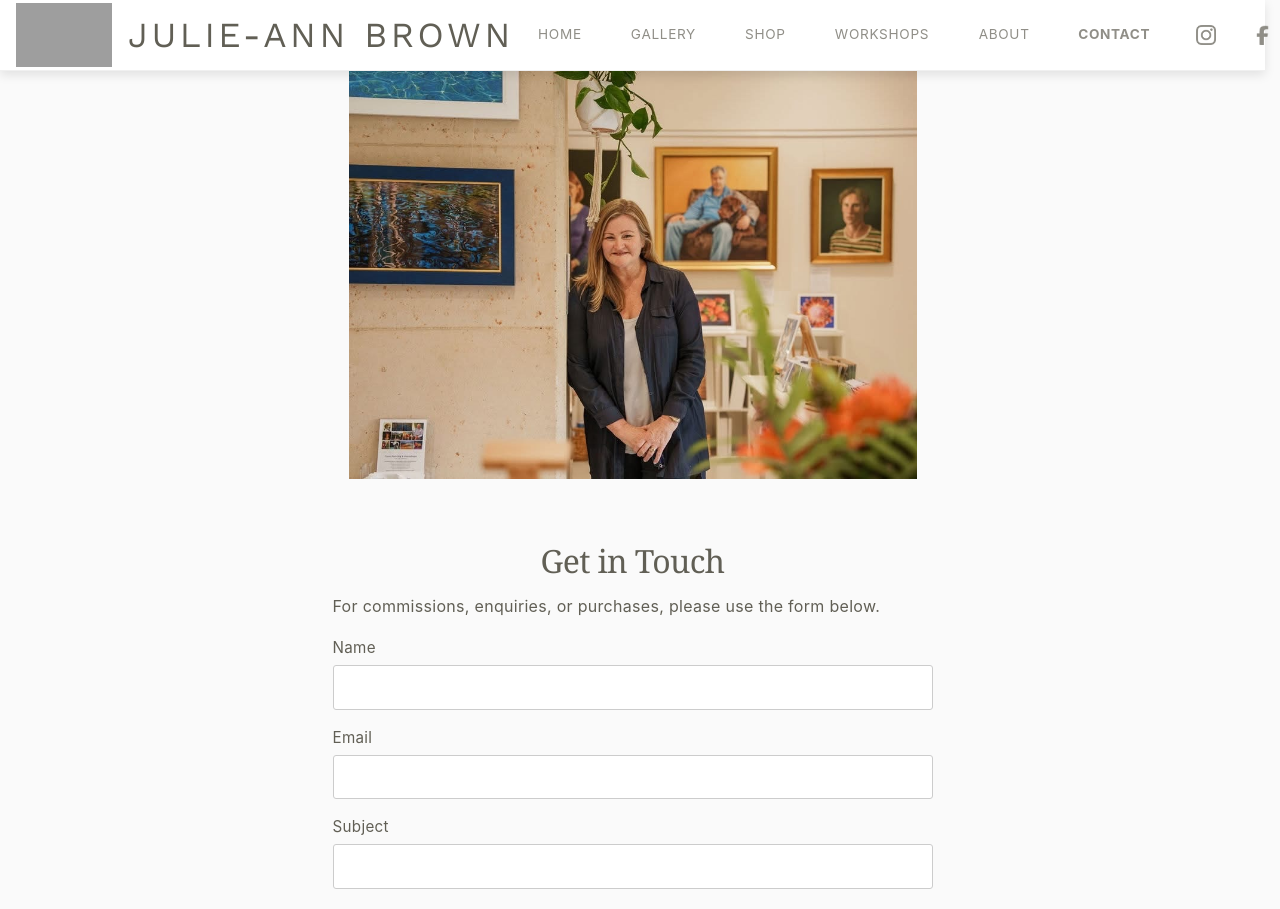
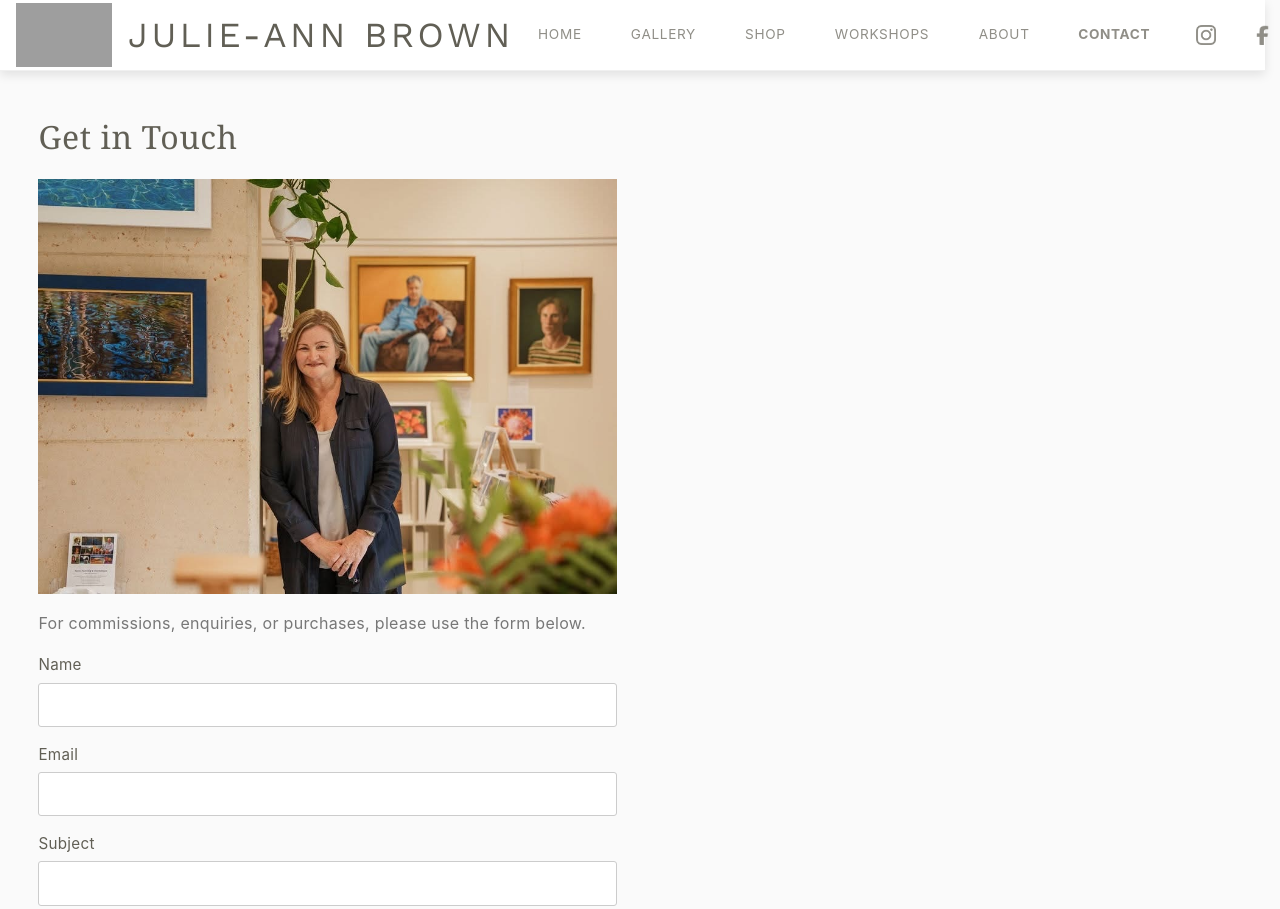
Before and after one commit to callumbrown01/julieannbrown-website, a website: page contact.html in a window 1280 px wide. Shown: the top 909 px of the page. Drawn offline with nearby package versions, Linux system fonts and the light colour scheme; grey boxes are pictures that could not be loaded; a script that the page names is missing.

Commit message:
more updates

```diff
--- a/contact.html
+++ b/contact.html
@@ -47,14 +47,14 @@
   </header>
 
   <main class="contact-page">
-    <div class="contact-content">
+    <div class="contact-layout">
+      <section class="contact-content" aria-labelledby="contact-title">
+        <h1 id="contact-title">Get in Touch</h1>
         <div class="contact-image">
           <img src="images/jules_in_studio.JPG" alt="Julie-Ann Brown in her art studio" />
         </div>
-      <h1 class="page-title">Get in Touch</h1>
         <p>For commissions, enquiries, or purchases, please use the form below.</p>
 
-      <!-- Use Formspree (free, no server needed) -->
         <form action="https://formspree.io/f/YOUR_FORM_ID" method="POST" class="contact-form">
           <label>Name <input type="text" name="name" required /></label>
           <label>Email <input type="email" name="email" required /></label>
@@ -62,6 +62,12 @@
           <label>Message <textarea name="message" rows="6" required></textarea></label>
           <button type="submit" class="btn">Send Message</button>
         </form>
+      </section>
+
+      <section class="instagram-panel">
+        <div class="sk-instagram-feed" data-embed-id="25725472" aria-label="Instagram feed for @julieannbrownartist"></div>
+        <script src="https://widgets.sociablekit.com/instagram-feed/widget.js" defer></script>
+      </section>
     </div>
   </main>
 
--- a/css/style.css
+++ b/css/style.css
@@ -505,7 +505,7 @@ nav {
 
 /* ─── Masonry Gallery Grid ─── */
 .image-grid {
-  column-count: 2;
+  column-count: 3;
   column-gap: 1.5rem;
   column-fill: balance;
   width: 100%;
@@ -633,7 +633,7 @@ main:not(.about-page):not(.contact-page):not(.workshops-container) {
 
 /* ─── Shop ─── */
 .shop-grid {
-  column-count: 2;
+  column-count: 3;
   column-gap: 1.5rem;
   column-fill: balance;
   margin-top: 3rem;
@@ -711,7 +711,7 @@ main:not(.about-page):not(.contact-page):not(.workshops-container) {
 
 @media (max-width: 1400px) {
   .shop-grid {
-    column-count: 2;
+    column-count: 3;
     column-gap: 1.3rem;
   }
 }
@@ -785,19 +785,25 @@ main:not(.about-page):not(.contact-page):not(.workshops-container) {
 
 /* ─── Contact ─── */
 .contact-page {
-  max-width: 100%;
-  margin: 0 rem;
-  padding: 0 2rem;
+  max-width: none;
+  margin: 0;
+  padding: 2rem clamp(1rem, 3vw, 3rem) 4rem;
   animation: slideUp 0.6s ease-out;
 }
 
+.contact-layout {
+  display: grid;
+  grid-template-columns: repeat(2, minmax(0, 1fr));
+  gap: clamp(1rem, 2.4vw, 2.5rem);
+  max-width: 1600px;
+  margin: 0 auto;
+  align-items: stretch;
+}
+
 .contact-image {
   width: 100%;
-  max-width: 951px;
-  margin: 0 auto;
-  padding: 1rem;
-  padding-top: 0;
-  padding-bottom: 0;
+  overflow: hidden;
+  margin: 1rem 0;
 }
 
 .contact-image img {
@@ -807,8 +813,8 @@ main:not(.about-page):not(.contact-page):not(.workshops-container) {
 }
 
 .contact-content {
-  max-width: 600px;
-  margin: 0 auto;
+  min-width: 0;
+  padding: 0.5rem 0;
 }
 
 .contact-page h1 {
@@ -817,12 +823,17 @@ main:not(.about-page):not(.contact-page):not(.workshops-container) {
   font-weight: normal;
 }
 
+.contact-content > p,
+.instagram-panel > p {
+  color: #777;
+  line-height: 1.7;
+}
+
 .contact-form {
   display: flex;
   flex-direction: column;
   margin-top: 1rem;
   gap: 1rem;
-  margin-bottom: 1rem;
 }
 
 .contact-form label {
@@ -847,6 +858,38 @@ main:not(.about-page):not(.contact-page):not(.workshops-container) {
 .contact-form textarea:focus {
   outline: none;
   border-color: #31729b;
+}
+
+.instagram-panel {
+  min-width: 0;
+  padding: 0.5rem 0;
+  display: flex;
+  align-items: center;
+}
+
+.instagram-panel .sk-instagram-feed {
+  width: 100%;
+  min-height: 400px;
+  margin: 0;
+}
+
+@media (max-width: 900px) {
+  .contact-layout {
+    grid-template-columns: 1fr;
+    max-width: 640px;
+  }
+
+  .contact-image {
+    min-height: 0;
+  }
+
+  .contact-image img {
+    height: auto;
+    min-height: 0;
+    max-height: 70vh;
+    aspect-ratio: 4 / 3;
+    object-fit: cover;
+  }
 }
 
 /* ─── Admin ─── */
@@ -1317,7 +1360,6 @@ footer p {
   }
 
   .image-grid {
-    column-count: 3;
     column-gap: 1rem;
   }
 
--- a/data/gallery.json
+++ b/data/gallery.json
@@ -222,7 +222,7 @@
     "src": "https://res.cloudinary.com/fqtug4al/image/upload/v1785381374/gallery/g95goovumo0accxyphyk.jpg",
     "featured": false,
     "categories": [
-      "Creatures, Portrait"
+      "Creatures"
     ]
   },
   {
--- a/data/workshops.json
+++ b/data/workshops.json
@@ -6,7 +6,7 @@
     "time": "10:00 AM",
     "duration": "3 hours",
     "description": "Build the foundational skills to paint with confidence in this full-day Oil Painting workshop for beginners and those wanting to refine and expand their existing skill set.\n\nExploring simple composition and drawing to form the basis of our painting we move on to applying tonal values to create a monochromatic underpainting.\n\nObserving the effects of light on our subject matter we translate value to colour, mixing to explore saturation and hue with attention to temperature and finally, application bringing it all together to arrive at a single session artwork.\n\nA relaxed studio environment with a maximum six participants ensures generous individual guidance along with live demonstrations.\n\nApply knowledge gained from this introductory workshop and save by coupling a second day workshop (Wednesday) in Portraiture or Still Life.",
-    "image": "https://res.cloudinary.com/fqtug4al/image/upload/v1785381450/gallery/eb24psclp3ceyermmyim.jpg",
+    "image": "/images/paintings/Palette.jpg",
     "cost": 350,
     "maxSlots": 4,
     "enrolledCount": 4,
@@ -21,7 +21,7 @@
     "time": "11:00 AM",
     "duration": "3 hours",
     "description": "For those who have some experience or wish to expand on the knowledge gained from my Introduction to Oil Painting Workshop we will venture into painting a still life composed for the day.\n\nFocusing on intense contrast to create dramatic form and dimension we learn to capture the light, interpret values, temperature and apply colour theory to create your artwork.\n\nAll workshop equipment and supplies provided. You will take away your painted canvas.",
-    "image": "https://res.cloudinary.com/fqtug4al/image/upload/v1785381524/gallery/qmtmx1jbsnepp046skxf.jpg",
+    "image": "https://res.cloudinary.com/fqtug4al/image/upload/v1785381485/gallery/qhvtc8dgat79gtwoz8ng.jpg",
     "cost": 350,
     "maxSlots": 4,
     "enrolledCount": 4,
```
Also changed, not shown: images/paintings/Palette.jpg (added). Lines whose indentation alone changed are shown as unchanged.
